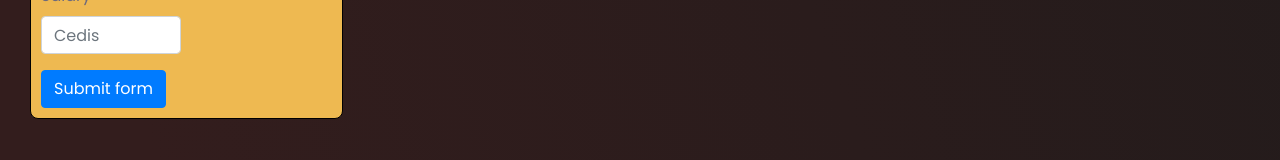
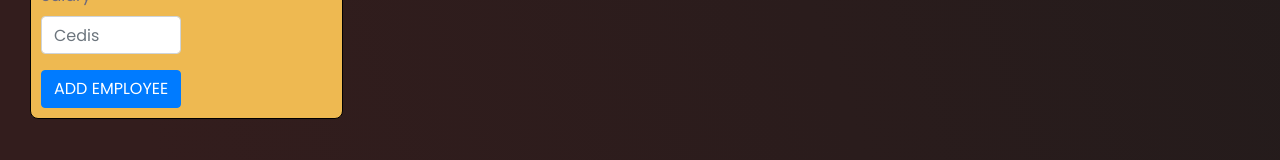
Before and after one commit to imoempire/my-manager-app, a React (Create React App) app: page / in a window 1280 px wide. Shown: the part 636-796 px from the top of the page. Built offline with nearby package versions, Linux system fonts and the light colour scheme.

Commit message:
Edit sumbit text

```diff
--- a/src/Components/EmployeeForm.jsx
+++ b/src/Components/EmployeeForm.jsx
@@ -82,7 +82,7 @@
                         </div>
 
                         </div>
-                        <button className="btn btn-primary" type="submit">Submit form</button>
+                        <button className="btn btn-primary" type="submit">ADD EMPLOYEE</button>
                     </form>
 
 
```
